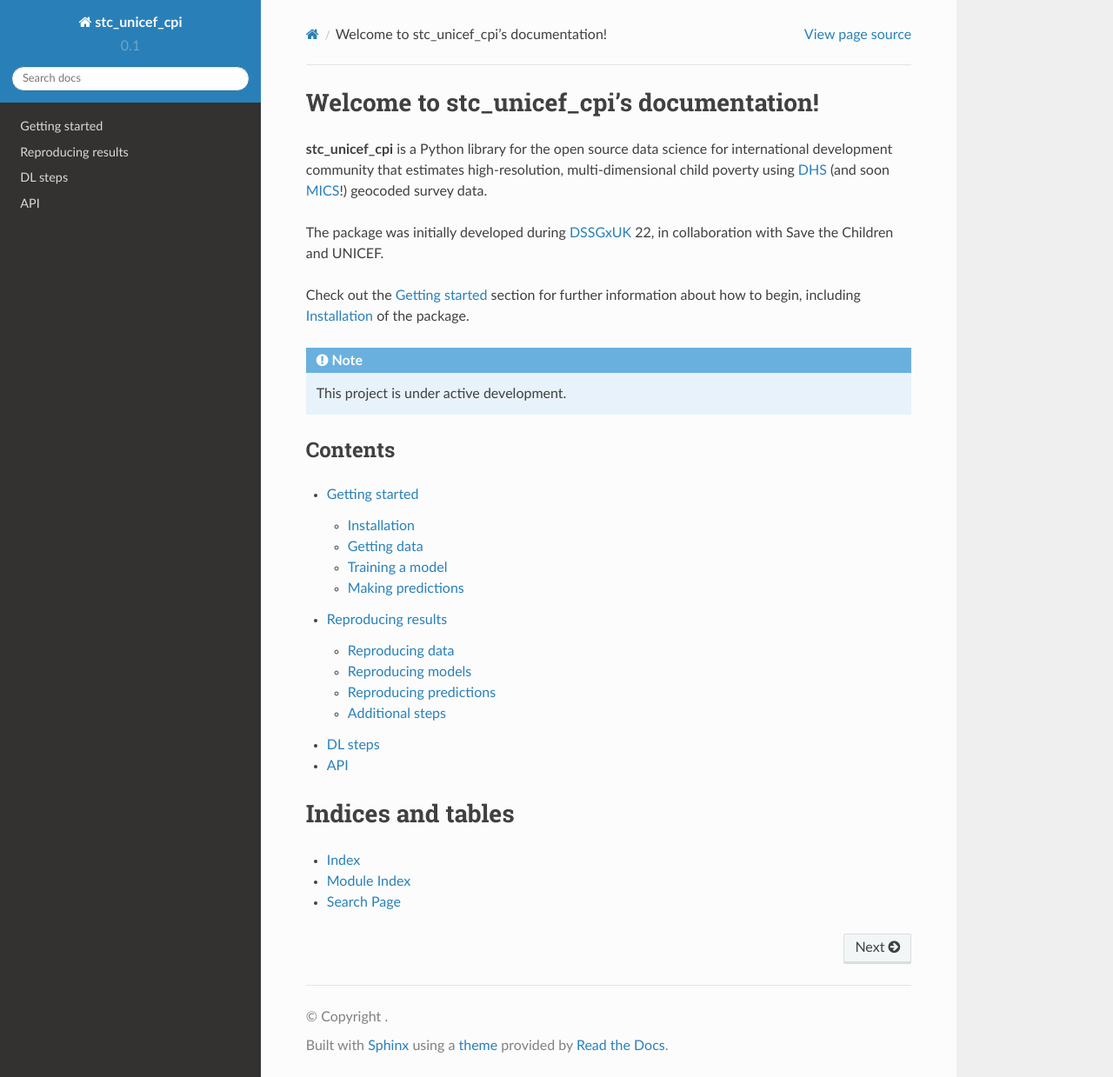
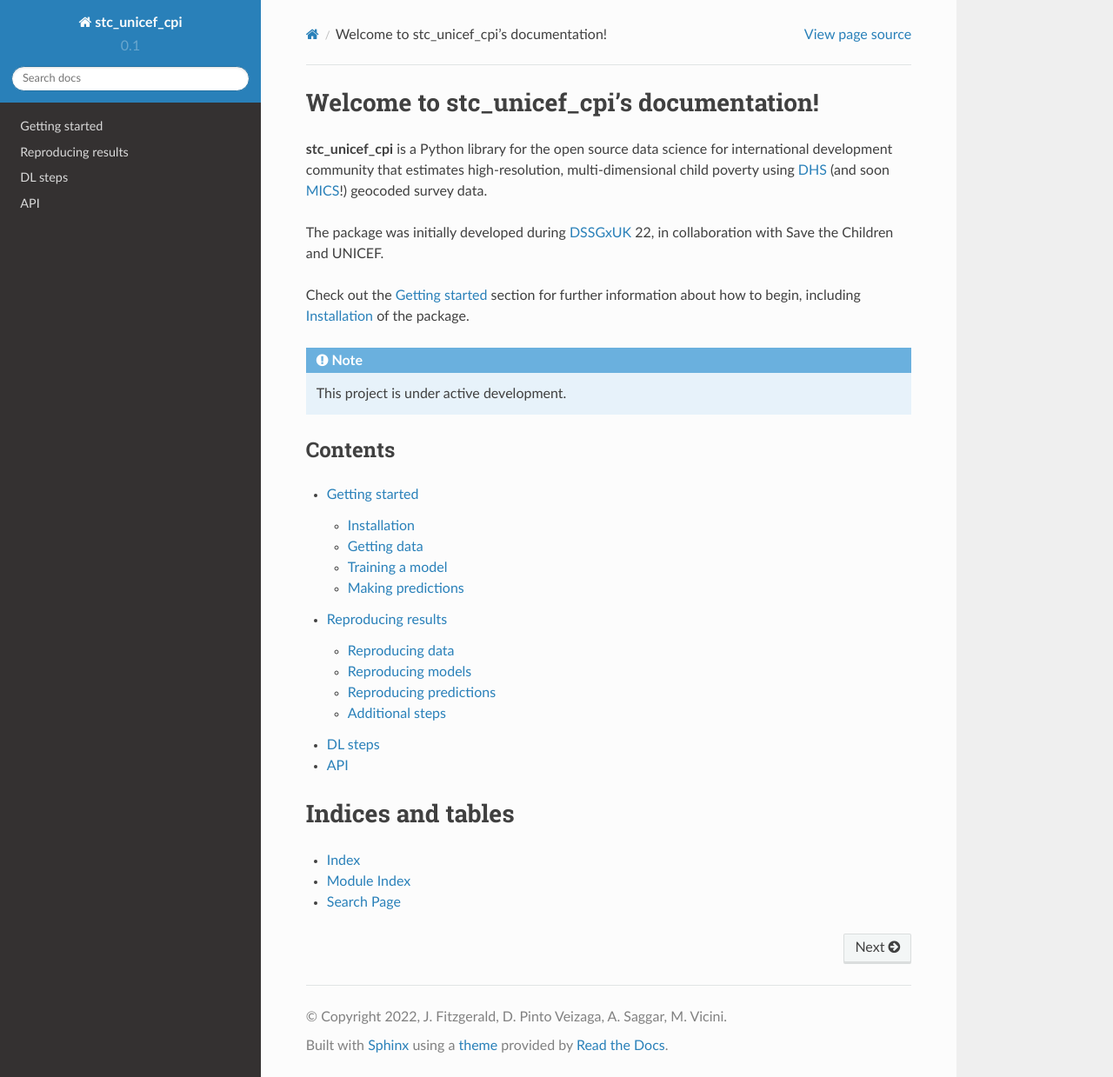
Before and after one commit to DSSGxUK/s22_savethechildren, a Sphinx documentation site: the page built from docs/index.rst, in a window 1280 px wide and 1239 px high. Shown: the whole window at 87% size. Built offline with Sphinx 7.4.7 and the Read the Docs theme 2.0.0, drawn with Linux system fonts in a browser that asks for light colours.

Commit message:
add copyright

```diff
--- a/docs/conf.py
+++ b/docs/conf.py
@@ -182,6 +182,7 @@
 # -- Options for EPUB output
 
 epub_show_urls = "footnote"
+copyright = "2022, J. Fitzgerald, D. Pinto Veizaga, A. Saggar, M. Vicini"
 
 # -- Options for LaTeX output --------------------------------------------------
 
```
